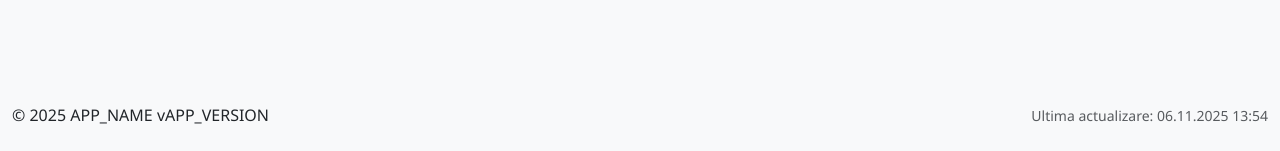
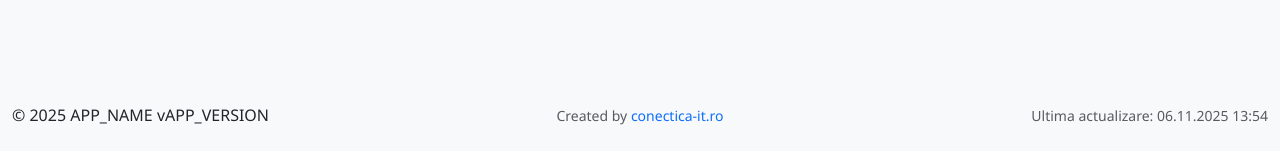
Before and after one commit to nnoldi-hub/fleetly, a PHP site: the page made by modules/documents/views/expiring.php in a window 1280 px wide. Shown: the part 840-991 px from the top of the page. Run offline with PHP 8.4, Linux system fonts and the light colour scheme; the template is opened without the code that fills it, so the values that code supplies are empty; some libraries are stand-ins or nearby versions.

Commit message:
Add conectica-it.ro signature to footer and login page

```diff
--- a/includes/footer.php
+++ b/includes/footer.php
@@ -4,10 +4,15 @@
     <footer class="bg-light py-4 mt-auto">
         <div class="container-fluid">
             <div class="row">
-                <div class="col-md-6">
+                <div class="col-md-4">
                     <p class="mb-0">&copy; <?= date('Y') ?> <?= APP_NAME ?> v<?= APP_VERSION ?></p>
                 </div>
-                <div class="col-md-6 text-end">
+                <div class="col-md-4 text-center">
+                    <small class="text-muted">
+                        Created by <a href="https://conectica-it.ro" target="_blank" class="text-decoration-none">conectica-it.ro</a>
+                    </small>
+                </div>
+                <div class="col-md-4 text-end">
                     <small class="text-muted">
                         Ultima actualizare: <?= date('d.m.Y H:i') ?>
                     </small>
--- a/modules/auth/views/login.php
+++ b/modules/auth/views/login.php
@@ -75,6 +75,11 @@
                     </div>
                     <button type="submit" class="btn btn-login text-white">Autentificare</button>
                 </form>
+                <div class="text-center mt-4">
+                    <small class="text-muted">
+                        Created by <a href="https://conectica-it.ro" target="_blank" class="text-decoration-none">conectica-it.ro</a>
+                    </small>
+                </div>
             </div>
         </div>
     </div>
```
